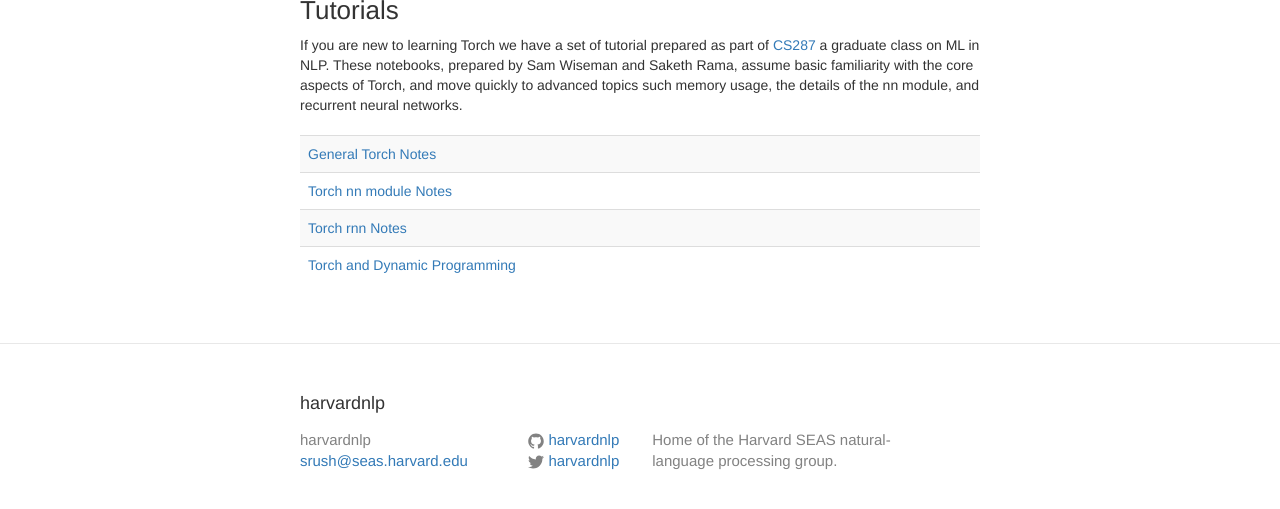
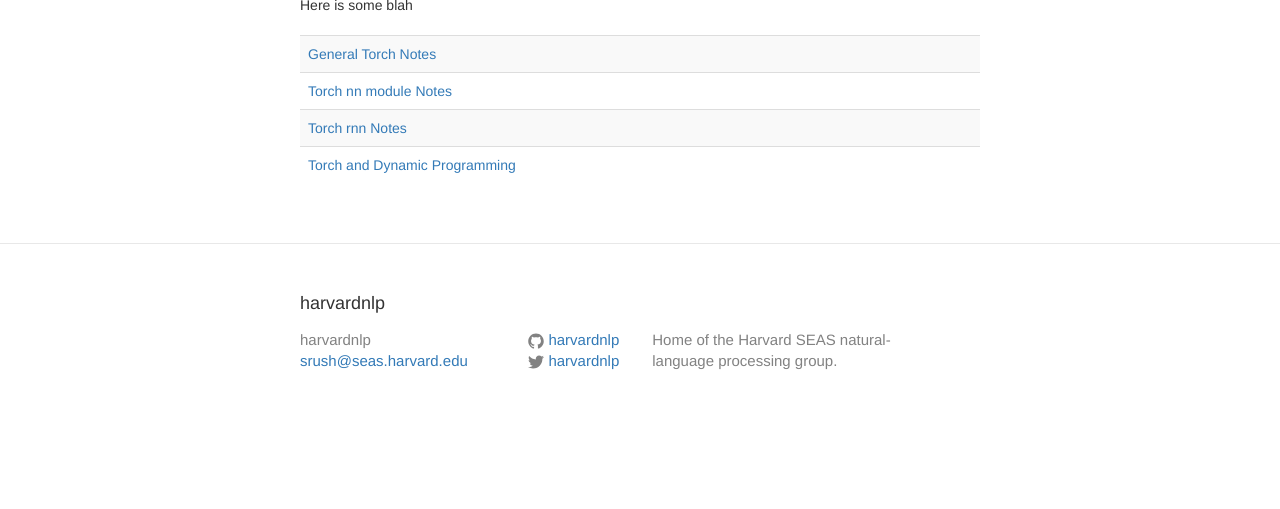
Before and after one commit to yfzhou42/YunFan.Zhou.github.io, a Jekyll site: the page built from code.html, in a window 1280 px wide and 900 px high, scrolled down 1000 px, cut to the strip 373-882 px from the top of the window. Built offline with Jekyll 4.4.1, drawn with Linux system fonts in a browser that asks for light colours; after the commit the page ends 1800 px from its top, so only the background shows below that; some of the changed text lies outside the part shown.

Commit message:
Update code.html

```diff
--- a/code.html
+++ b/code.html
@@ -4,10 +4,7 @@
 permalink: /code/
 ---
 
-Open-source implementations of popular deep learning techniques with
-applications to NLP. While this is research code (and usual caveats
-apply), it has been used in industrial teams outside of our group, and
-licenses are included in the repos.
+Some introductions
 <br> <br>
 
 
@@ -41,12 +38,7 @@
 <h3>Tutorials</h3>
 
 
-If you are new to learning Torch we have a set of tutorial prepared as
-part of <a href="http://cs287.fas.harvard.edu">CS287</a> a graduate
-class on ML in NLP. These notebooks, prepared by Sam Wiseman and
-Saketh Rama, assume basic familiarity with the core aspects of Torch,
-and move quickly to advanced topics such memory usage, the details of
-the nn module, and recurrent neural networks.
+Here is some blah
 <br><br>
 
 
```
